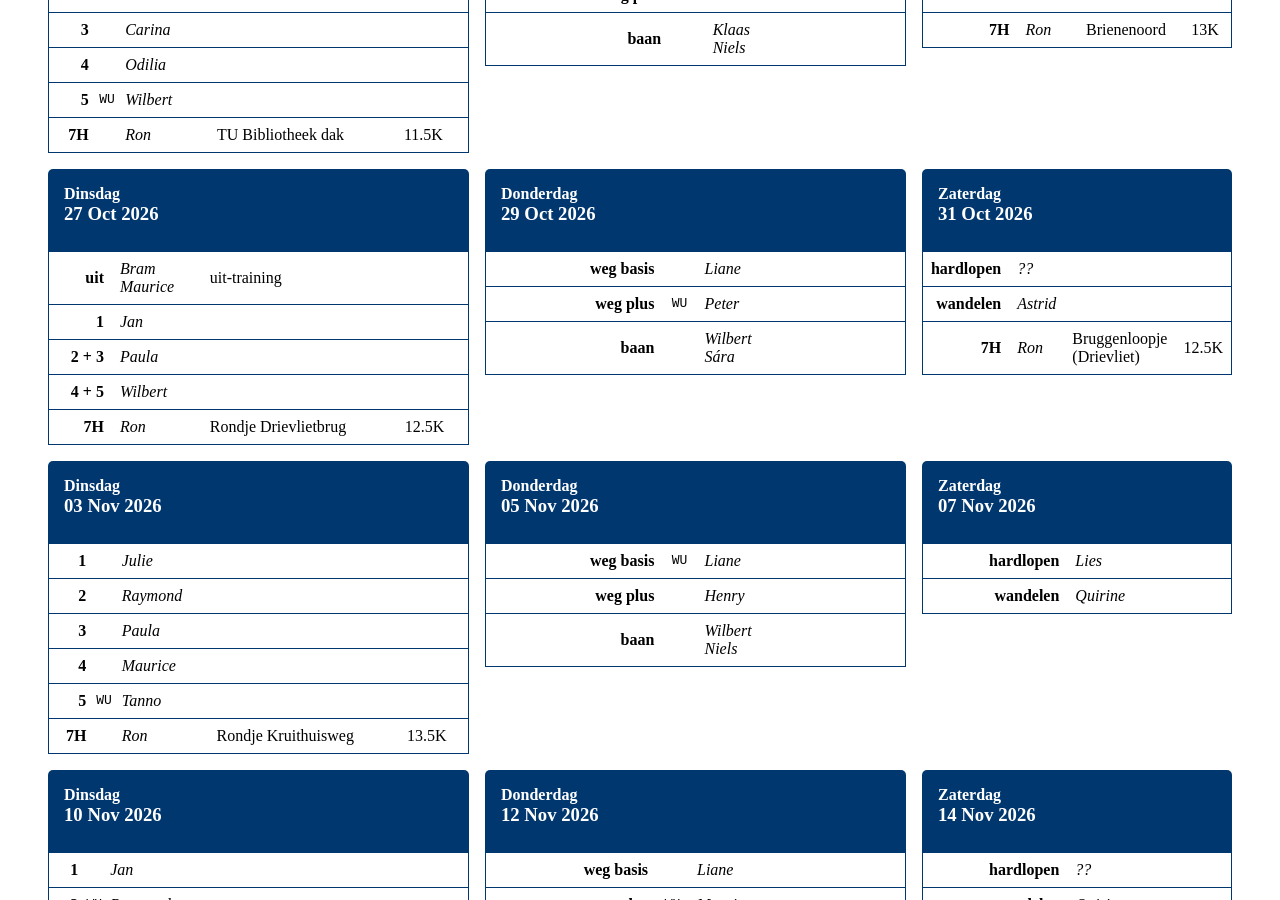
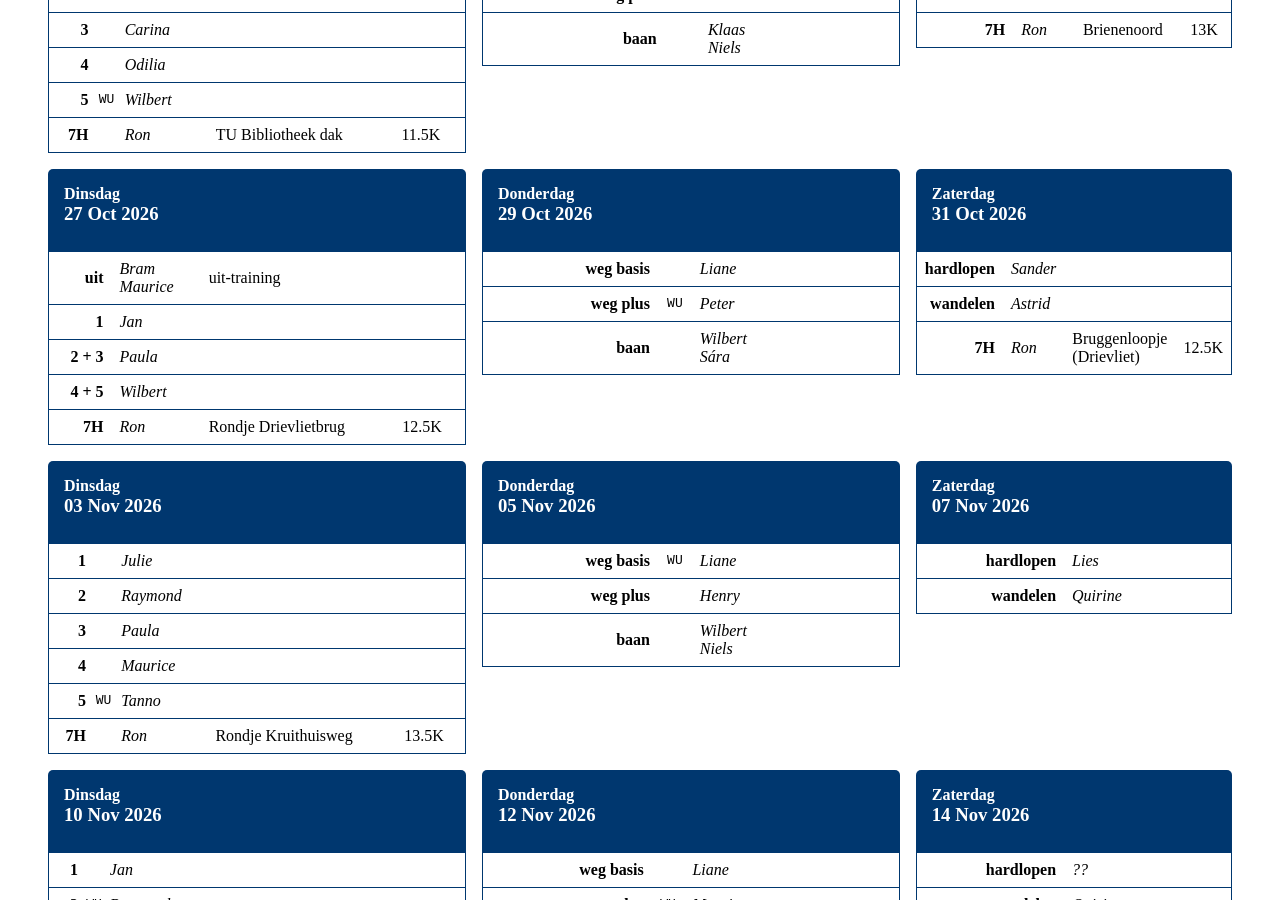
Before and after one commit to sarajuhosova/av40-schedule, a Jekyll site: the page built from _posts/2026-09-30-q4.md, in a window 1280 px wide and 900 px high, scrolled down 1043 px. Built offline with Jekyll 4.4.1, drawn with Linux system fonts in a browser that asks for light colours.

Commit message:
Update q4.yaml

```diff
--- a/_data/schedule/y2026/q4.yaml
+++ b/_data/schedule/y2026/q4.yaml
@@ -208,7 +208,7 @@
   day: Zaterdag
   trainings:
     - group: "hardlopen"
-      trainer: ["??"]
+      trainer: ["Sander"]
     - group: "wandelen"
       trainer: ["Astrid"]
     - group: "7H"
```
